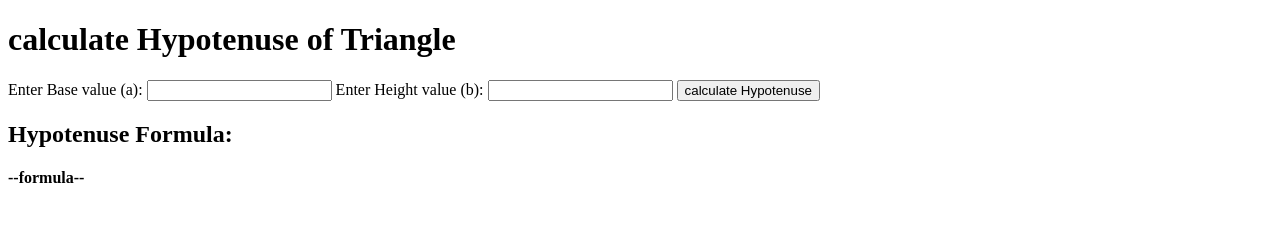
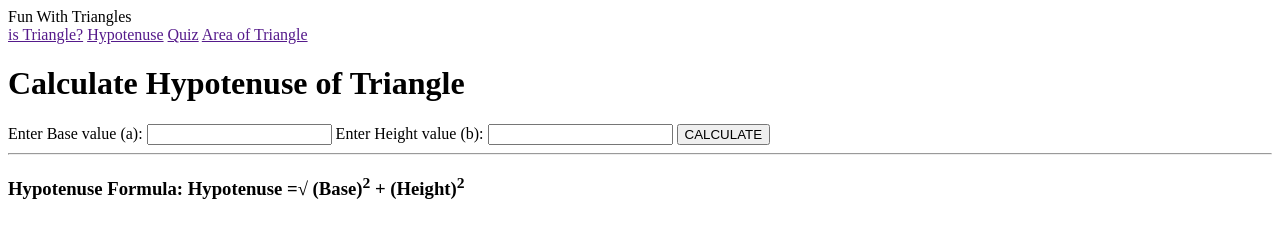
Before and after one commit to AnkurChunekar/fun-with-triangles, a plain HTML site: page hypotenuse.html in a window 1280 px wide. Drawn offline with Linux system fonts and the light colour scheme.

Commit message:
Feat: nav bar added

```diff
--- a/hypotenuse.html
+++ b/hypotenuse.html
@@ -10,22 +10,36 @@
 
 <body>
 
-    <h1>calculate Hypotenuse of Triangle</h1>
 
-    <label for="base-value">Enter Base value (a):</label>
-    <input type="number" id="base-value" class="inputs" />
+    <nav>
+        <div class="nav-header">Fun With Triangles</div>
 
-    <label for="height-value">Enter Height value (b):</label>
-    <input type="number" id="height-value" class="inputs" />
+                <a href="">is Triangle?</a>
+                <a class="active" href="">Hypotenuse</a>
+                <a href="">Quiz</a>
+                <a href="">Area of Triangle</a>
 
-    <button id="check-button">calculate Hypotenuse</button>
+            </nav>
 
-    <div id="output"></div>
+        <h1>Calculate Hypotenuse of Triangle</h1>
 
-    <h2>Hypotenuse Formula:</h2>
+        <label for="base-value">Enter Base value (a):</label>
+        <input type="number" id="base-value" class="inputs" />
 
-    <h4>--formula--</h4>
-    <script src="/scripts/hypotenuse.js"></script>
+        <label for="height-value">Enter Height value (b):</label>
+        <input type="number" id="height-value" class="inputs" />
+
+         <button id="check-button" >CALCULATE</button>
+
+        <div id="output"></div>
+
+        <hr>
+
+        <div class="formula">
+        <h3>Hypotenuse Formula: Hypotenuse =√ (Base)<sup>2</sup> + (Height)<sup>2</sup></h3>
+
+        </div>
+        <script src="../starting/scripts/script.js" ></script>
 
 </body>
 
```
